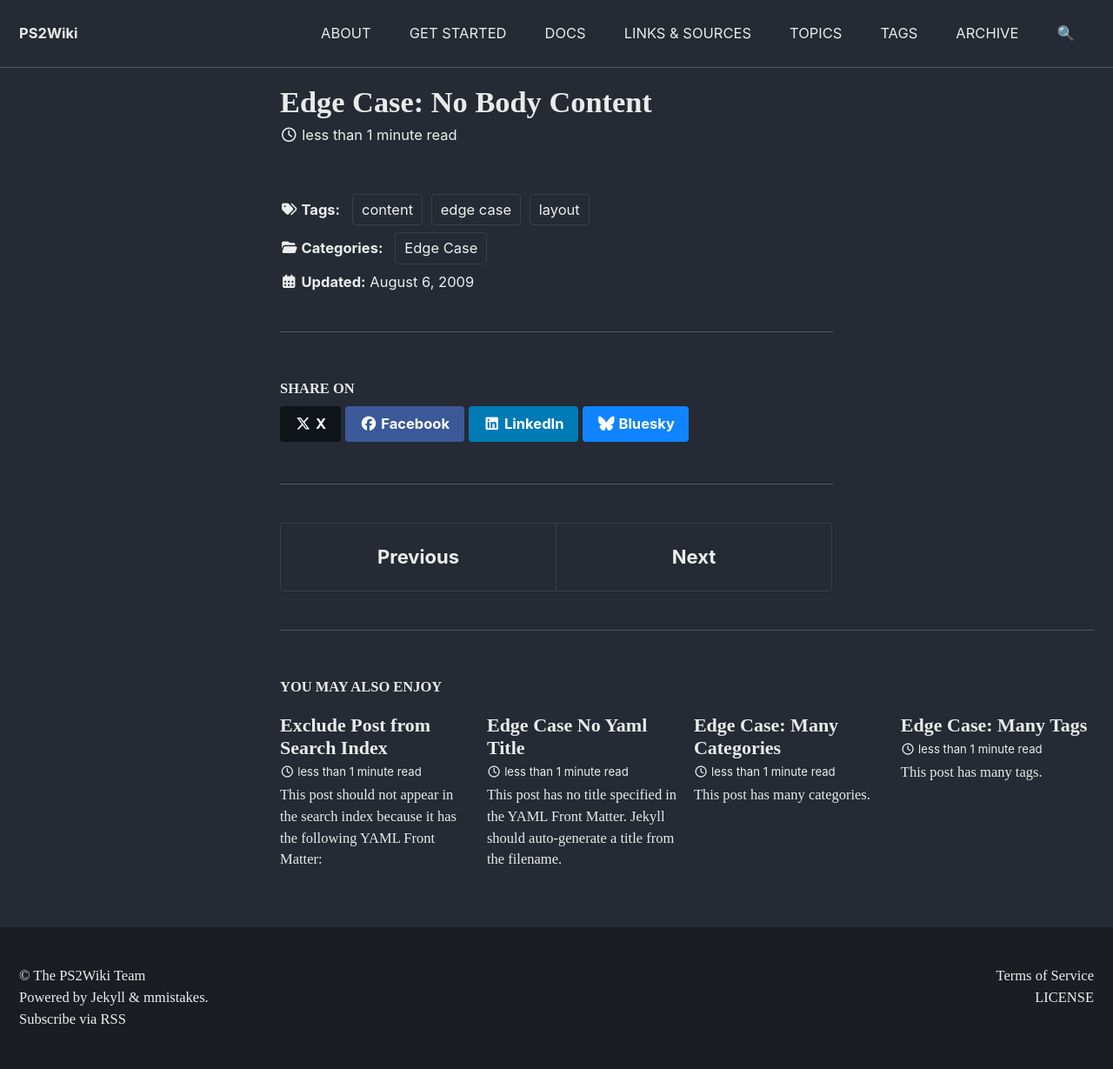
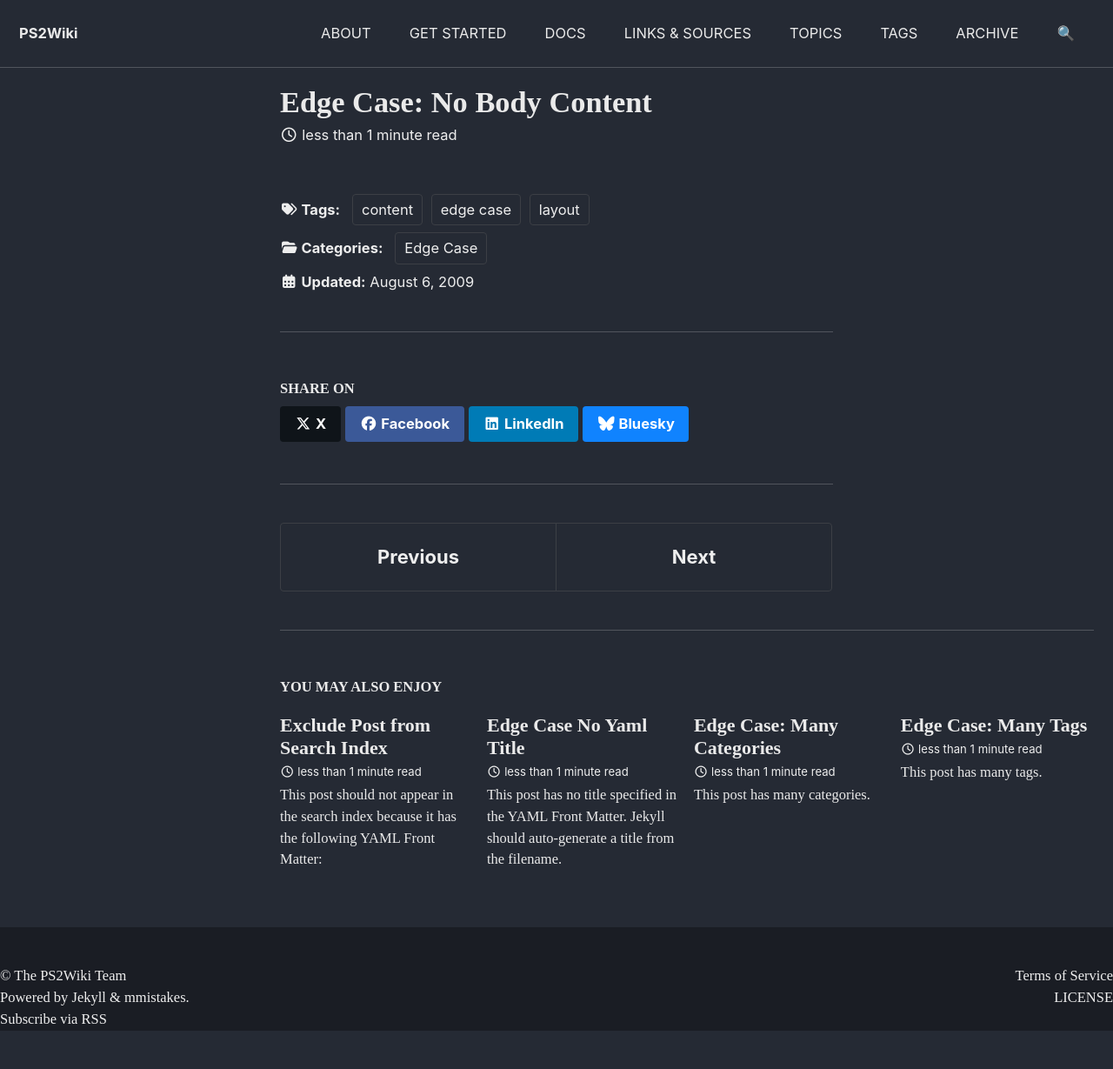
Before and after one commit to ps2wiki/search, a Jekyll site: the page built from _posts/2009-08-06-edge-case-no-body-content.md, in a window 1280 px wide. Shown: the whole page at 87% size. Built offline with Jekyll 4.4.1, drawn with Linux system fonts in a browser that asks for light colours; cached includes are drawn as plain includes; some web fonts are replaced; after the commit the page ends 1185 px from its top, so only the background shows below that.

Commit message:
Update _footer.scss

```diff
--- a/_sass/minimal-mistakes/_footer.scss
+++ b/_sass/minimal-mistakes/_footer.scss
@@ -20,7 +20,7 @@
     margin-inline: auto;
     margin-top: 2em;
     max-width: 100%;
-    padding: 0 1em 2em;
+    padding: 0em;
 
     @include breakpoint($x-large) {
       max-width: $x-large;
```
